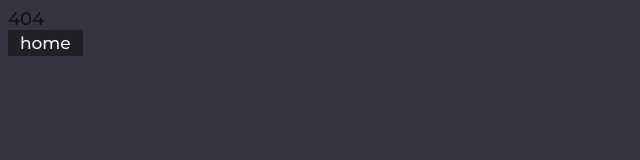
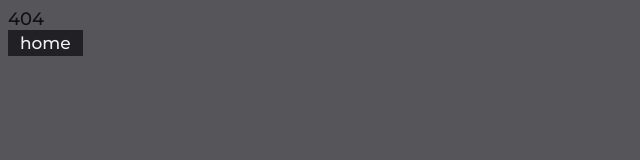
Before and after one commit to daysantace/daysantace.github.io, a plain HTML site: page 404/404.html in a window 1280 px wide. Shown: the whole page, without its empty margins (0-640 px from the left). Drawn offline with Linux system fonts and the light colour scheme; files that its build step writes are made by us from their sources.

Commit message:
update bg colour again

```diff
--- a/style.css
+++ b/style.css
@@ -1,7 +1,7 @@
 @import url('https://fonts.googleapis.com/css2?family=Montserrat:wght@500&display=swap');
 body{
   color:#101015;
-  background-color:#353540;
+  background-color:#55555A;
   font-family:montserrat;
   font-size:18px;
 }
```
